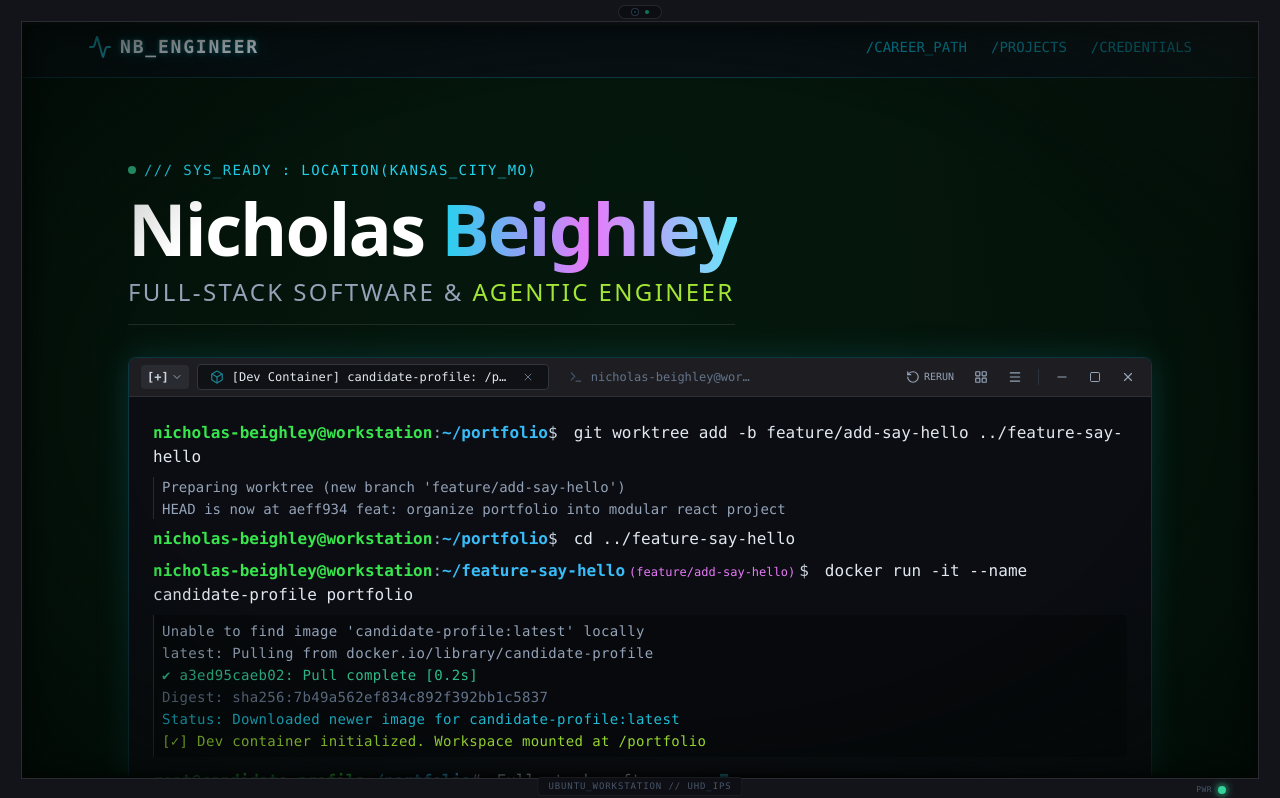
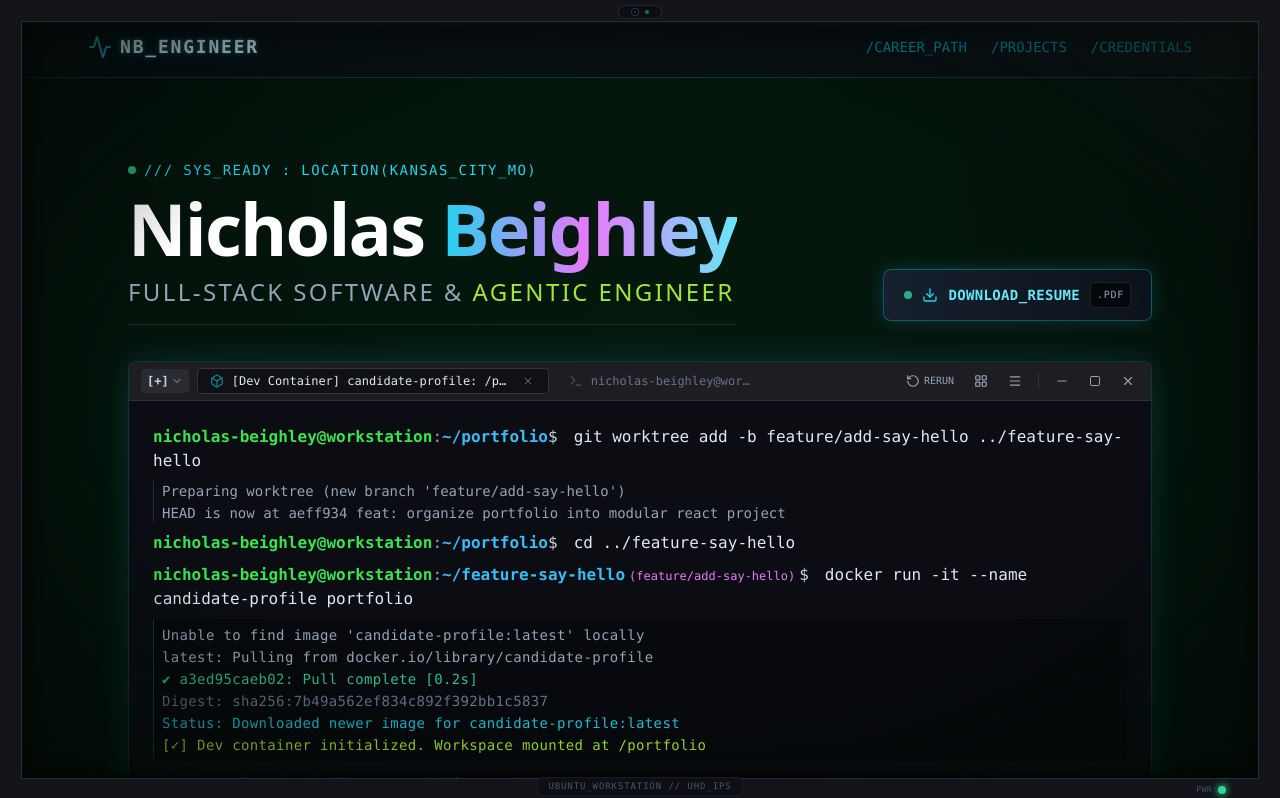
Before and after one commit to Nick040791/portfolio, a React (Vite) app: page / in a window 1280 px wide. Shown: the top 798 px of the page. Built offline with nearby package versions, Linux system fonts and the light colour scheme.

Commit message:
feat: add resume download button above terminal with attached resume PDF

```diff
--- a/src/components/Hero.tsx
+++ b/src/components/Hero.tsx
@@ -1,5 +1,5 @@
 import React from 'react';
-import { Mail, GraduationCap } from 'lucide-react';
+import { Mail, GraduationCap, Download } from 'lucide-react';
 import { UbuntuTerminal } from './UbuntuTerminal';
 import { GithubIcon, LinkedinIcon } from './Icons';
 import { LaunchCodeLogo, FreeCodeCampLogo } from './Logos';
@@ -8,8 +8,9 @@ import { personalInfo } from '../data/portfolioData';
 export const Hero: React.FC = () => {
   return (
     <section className="relative z-10 flex flex-col items-center max-w-4xl lg:max-w-5xl mx-auto w-full space-y-8 pt-4">
-      {/* Intro Telemetry & Headlines */}
-      <div className="w-full space-y-3">
+      {/* Intro Telemetry, Headlines & Download Resume Action */}
+      <div className="w-full flex flex-col md:flex-row md:items-end justify-between gap-6 pb-1">
+        <div className="space-y-3">
           <p className="font-mono text-cyan-400 tracking-widest text-xs sm:text-sm uppercase flex items-center gap-2">
             <span className="inline-block w-2 h-2 rounded-full bg-emerald-400 animate-pulse" />
             /// {personalInfo.systemStatus} : {personalInfo.systemLocation}
@@ -24,6 +25,27 @@ export const Hero: React.FC = () => {
             {personalInfo.rolePrefix}{' '}
             <span className="text-lime-400 font-normal">{personalInfo.roleHighlight}</span>
           </h2>
+        </div>
+
+        {/* Download Resume Button (Right of header, above the terminal) */}
+        <div className="flex items-start md:items-end justify-start md:justify-end flex-shrink-0 self-start md:self-end pb-1">
+          <a
+            href={personalInfo.resumeUrl}
+            download="Nicholas_Beighley_Resume.pdf"
+            target="_blank"
+            rel="noopener noreferrer"
+            className="group relative inline-flex items-center space-x-2.5 px-4 py-2.5 sm:px-5 sm:py-3 rounded-lg bg-gradient-to-r from-[#17212e] via-[#101923] to-[#0c1219] border border-cyan-500/40 text-cyan-300 hover:text-white hover:border-cyan-400 font-mono text-xs sm:text-sm uppercase tracking-wider shadow-[0_0_20px_rgba(34,211,238,0.18)] hover:shadow-[0_0_30px_rgba(34,211,238,0.38)] transition-all duration-300 hover:scale-[1.02] active:scale-[0.98]"
+            title="Download Nicholas Beighley's Resume (PDF)"
+            aria-label="Download Nicholas Beighley's Resume"
+          >
+            <span className="w-2 h-2 rounded-full bg-emerald-400 animate-pulse flex-shrink-0" />
+            <Download className="w-4 h-4 text-cyan-400 group-hover:translate-y-0.5 transition-transform" />
+            <span className="font-semibold tracking-wide">Download_Resume</span>
+            <span className="text-[10px] text-slate-400 font-mono px-1.5 py-0.5 rounded bg-black/60 border border-white/10">
+              .PDF
+            </span>
+          </a>
+        </div>
       </div>
 
       {/* Primary Section Focus: Ubuntu Terminal */}
--- a/src/data/portfolioData.tsx
+++ b/src/data/portfolioData.tsx
@@ -24,8 +24,10 @@ export const personalInfo = {
     email: "mailto:Nick040791@gmail.com",
     freecodecamp: "https://www.freecodecamp.org/mrnicholasb",
     launchcode: "https://www.launchcode.org/",
-    mdhewd: "https://dhewd.mo.gov/"
-  }
+    mdhewd: "https://dhewd.mo.gov/",
+    resume: "/Nicholas_Beighley_Resume.pdf"
+  },
+  resumeUrl: "/Nicholas_Beighley_Resume.pdf"
 };
 
 export const navLinks = [
```
Also changed, not shown: 2 other files (tests, documents, lock files or other folders). Lines whose indentation alone changed are shown as unchanged.
